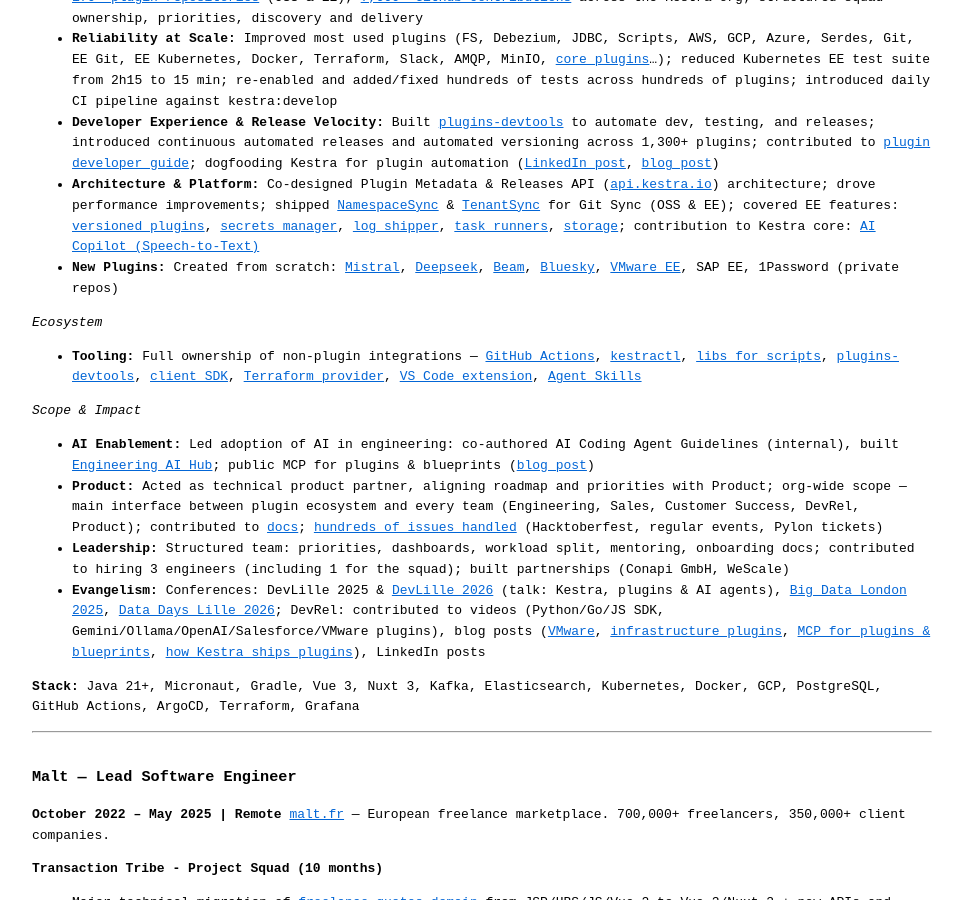
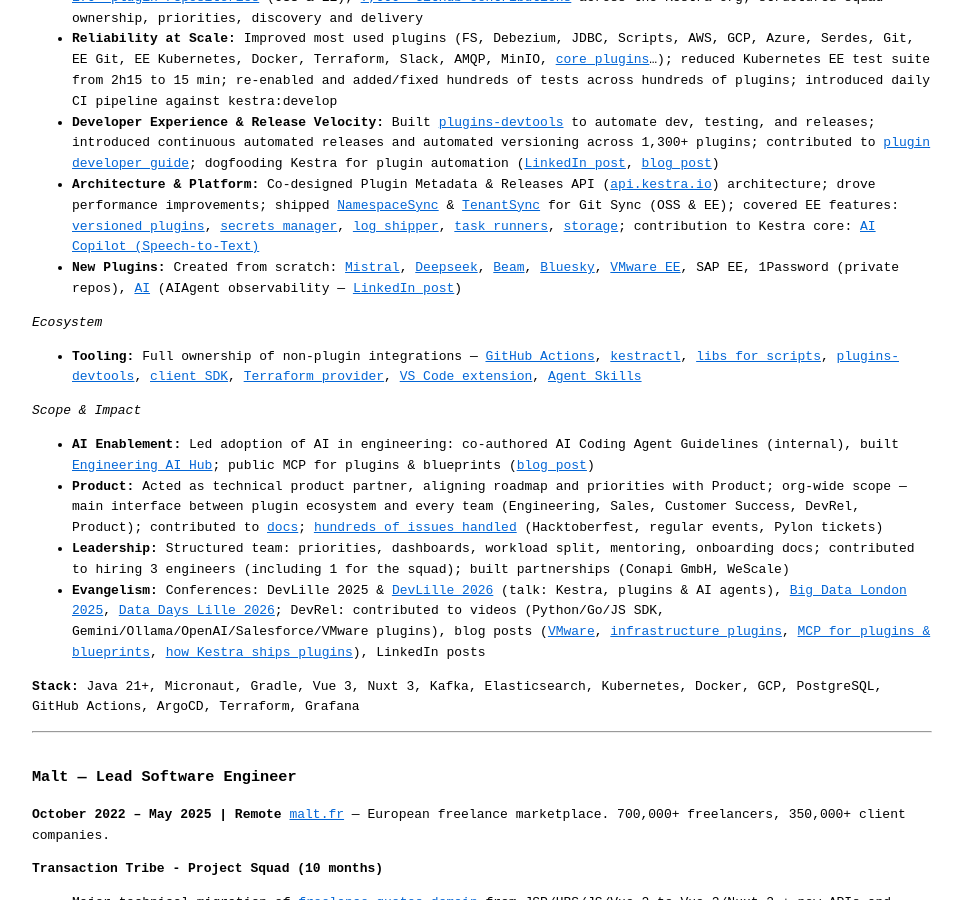
Before and after one commit to fdelbrayelle/fdelbrayelle.github.io, a Jekyll site: the page built from cv.md, in a window 1280 px wide and 900 px high, scrolled down 1795 px. Shown: the whole window, without its empty margins (158-1121 px from the left). Built offline with Jekyll 4.4.1, drawn with Linux system fonts in a browser that asks for light colours.

Commit message:
feat(cv): add plugin-ai with AIAgent observability LinkedIn post proof

```diff
--- a/_config.yml
+++ b/_config.yml
@@ -178,7 +178,7 @@
               <li><strong>Reliability at Scale:</strong> Improved most used plugins (FS, Debezium, JDBC, Scripts, AWS, GCP, Azure, Serdes, Git, EE Git, EE Kubernetes, Docker, Terraform, Slack, AMQP, MinIO, <a href="https://kestra.io/plugins/core" target="_blank" rel="noreferrer noopener">core plugins</a>…); reduced Kubernetes EE test suite from 2h15 to 15 min; re-enabled and added/fixed hundreds of tests across hundreds of plugins; introduced daily CI on kestra:develop</li>
               <li><strong>Developer Experience &amp; Release Velocity:</strong> Built <a href="https://github.com/kestra-io/plugins-devtools" target="_blank" rel="noreferrer noopener">plugins-devtools</a> to automate dev, testing, and releases; introduced continuous automated releases and automated versioning across 1300+ plugins; contributed to <a href="https://kestra.io/docs/plugin-developer-guide" target="_blank" rel="noreferrer noopener">plugin developer guide</a>; dogfooding Kestra for plugin automation (<a href="https://www.linkedin.com/posts/fdelbrayelle_kestra-opensource-dataengineering-activity-7447888978512498688-bfBr" target="_blank" rel="noreferrer noopener">LinkedIn post</a>, <a href="https://kestra.io/blogs/2026-04-27-how-kestra-ships-plugins" target="_blank" rel="noreferrer noopener">blog post</a>)</li>
               <li><strong>Architecture &amp; Platform:</strong> Co-designed Plugin Metadata &amp; Releases API (<a href="https://github.com/kestra-io/api.kestra.io" target="_blank" rel="noreferrer noopener">api.kestra.io</a>) architecture; drove performance improvements; shipped <a href="https://github.com/kestra-io/plugin-git/pull/177" target="_blank" rel="noreferrer noopener">NamespaceSync</a> &amp; <a href="https://github.com/kestra-io/plugin-git/pull/180" target="_blank" rel="noreferrer noopener">TenantSync</a> for Git Sync (OSS &amp; EE); covered EE features: <a href="https://kestra.io/docs/enterprise/instance/versioned-plugins" target="_blank" rel="noreferrer noopener">versioned plugins</a>, <a href="https://kestra.io/docs/enterprise/governance/secrets-manager" target="_blank" rel="noreferrer noopener">secrets manager</a>, <a href="https://kestra.io/docs/enterprise/governance/logshipper" target="_blank" rel="noreferrer noopener">log shipper</a>, <a href="https://kestra.io/docs/task-runners" target="_blank" rel="noreferrer noopener">task runners</a>, <a href="https://kestra.io/docs/concepts/storage" target="_blank" rel="noreferrer noopener">storage</a>; contribution to Kestra core: <a href="https://github.com/kestra-io/kestra/pull/14174" target="_blank" rel="noreferrer noopener">AI Copilot (Speech-to-Text)</a></li>
-              <li><strong>New Plugins:</strong> Created from scratch: <a href="https://github.com/kestra-io/plugin-mistral/pull/1" target="_blank" rel="noreferrer noopener">Mistral</a>, <a href="https://github.com/kestra-io/plugin-deepseek/pull/2" target="_blank" rel="noreferrer noopener">Deepseek</a>, <a href="https://github.com/kestra-io/plugin-beam/pull/5" target="_blank" rel="noreferrer noopener">Beam</a>, <a href="https://github.com/kestra-io/plugin-bluesky/pull/3" target="_blank" rel="noreferrer noopener">Bluesky</a>, <a href="https://kestra.io/blogs/control-vmware-with-kestra" target="_blank" rel="noreferrer noopener">VMware EE</a>, SAP EE, 1Password (private repos)</li>
+              <li><strong>New Plugins:</strong> Created from scratch: <a href="https://github.com/kestra-io/plugin-mistral/pull/1" target="_blank" rel="noreferrer noopener">Mistral</a>, <a href="https://github.com/kestra-io/plugin-deepseek/pull/2" target="_blank" rel="noreferrer noopener">Deepseek</a>, <a href="https://github.com/kestra-io/plugin-beam/pull/5" target="_blank" rel="noreferrer noopener">Beam</a>, <a href="https://github.com/kestra-io/plugin-bluesky/pull/3" target="_blank" rel="noreferrer noopener">Bluesky</a>, <a href="https://kestra.io/blogs/control-vmware-with-kestra" target="_blank" rel="noreferrer noopener">VMware EE</a>, SAP EE, 1Password (private repos), <a href="https://github.com/kestra-io/plugin-ai" target="_blank" rel="noreferrer noopener">AI</a> (AIAgent observability — <a href="https://www.linkedin.com/feed/update/urn:li:share:7459842060225986560/" target="_blank" rel="noreferrer noopener">LinkedIn post</a>)</li>
             </ul>
           </p>
           <p><em>Ecosystem</em>
--- a/_data/fr_site.yml
+++ b/_data/fr_site.yml
@@ -108,7 +108,7 @@
               <li><strong>Fiabilité à l'échelle :</strong> Amélioration des plugins les plus utilisés (FS, Debezium, JDBC, Scripts, AWS, GCP, Azure, Serdes, Git, EE Git, EE Kubernetes, Docker, Terraform, Slack, AMQP, MinIO, <a href="https://kestra.io/plugins/core" target="_blank" rel="noreferrer noopener">core plugins</a>…) ; réduction de la suite de tests Kubernetes EE de 2h15 à 15 min ; réactivation et ajout/correction de centaines de tests sur des centaines de plugins ; CI quotidienne sur kestra:develop</li>
               <li><strong>Expérience développeur &amp; vélocité des releases :</strong> Construction de <a href="https://github.com/kestra-io/plugins-devtools" target="_blank" rel="noreferrer noopener">plugins-devtools</a> pour automatiser le développement, les tests et les releases ; releases continues automatisées et versionnage automatique sur 1300+ plugins ; contribution au <a href="https://kestra.io/docs/plugin-developer-guide" target="_blank" rel="noreferrer noopener">guide développeur de plugins</a> ; dogfooding de Kestra pour l'automatisation des plugins (<a href="https://www.linkedin.com/posts/fdelbrayelle_kestra-opensource-dataengineering-activity-7447888978512498688-bfBr" target="_blank" rel="noreferrer noopener">post LinkedIn</a>, <a href="https://kestra.io/blogs/2026-04-27-how-kestra-ships-plugins" target="_blank" rel="noreferrer noopener">article de blog</a>)</li>
               <li><strong>Architecture &amp; Plateforme :</strong> Co-conception de l'architecture de l'API Plugin Metadata &amp; Releases (<a href="https://github.com/kestra-io/api.kestra.io" target="_blank" rel="noreferrer noopener">api.kestra.io</a>) ; amélioration des performances ; implémentation de <a href="https://github.com/kestra-io/plugin-git/pull/177" target="_blank" rel="noreferrer noopener">NamespaceSync</a> &amp; <a href="https://github.com/kestra-io/plugin-git/pull/180" target="_blank" rel="noreferrer noopener">TenantSync</a> pour le Git Sync (OSS &amp; EE) ; couverture des fonctionnalités EE : <a href="https://kestra.io/docs/enterprise/instance/versioned-plugins" target="_blank" rel="noreferrer noopener">plugins versionnés</a>, <a href="https://kestra.io/docs/enterprise/governance/secrets-manager" target="_blank" rel="noreferrer noopener">secrets manager</a>, <a href="https://kestra.io/docs/enterprise/governance/logshipper" target="_blank" rel="noreferrer noopener">log shipper</a>, <a href="https://kestra.io/docs/task-runners" target="_blank" rel="noreferrer noopener">task runners</a>, <a href="https://kestra.io/docs/concepts/storage" target="_blank" rel="noreferrer noopener">storage</a> ; contribution au cœur de Kestra : <a href="https://github.com/kestra-io/kestra/pull/14174" target="_blank" rel="noreferrer noopener">AI Copilot (Speech-to-Text)</a></li>
-              <li><strong>Nouveaux plugins :</strong> Création from scratch : <a href="https://github.com/kestra-io/plugin-mistral/pull/1" target="_blank" rel="noreferrer noopener">Mistral</a>, <a href="https://github.com/kestra-io/plugin-deepseek/pull/2" target="_blank" rel="noreferrer noopener">Deepseek</a>, <a href="https://github.com/kestra-io/plugin-beam/pull/5" target="_blank" rel="noreferrer noopener">Beam</a>, <a href="https://github.com/kestra-io/plugin-bluesky/pull/3" target="_blank" rel="noreferrer noopener">Bluesky</a>, <a href="https://kestra.io/blogs/control-vmware-with-kestra" target="_blank" rel="noreferrer noopener">VMware EE</a>, SAP EE, 1Password (repos privés)</li>
+              <li><strong>Nouveaux plugins :</strong> Création from scratch : <a href="https://github.com/kestra-io/plugin-mistral/pull/1" target="_blank" rel="noreferrer noopener">Mistral</a>, <a href="https://github.com/kestra-io/plugin-deepseek/pull/2" target="_blank" rel="noreferrer noopener">Deepseek</a>, <a href="https://github.com/kestra-io/plugin-beam/pull/5" target="_blank" rel="noreferrer noopener">Beam</a>, <a href="https://github.com/kestra-io/plugin-bluesky/pull/3" target="_blank" rel="noreferrer noopener">Bluesky</a>, <a href="https://kestra.io/blogs/control-vmware-with-kestra" target="_blank" rel="noreferrer noopener">VMware EE</a>, SAP EE, 1Password (repos privés), <a href="https://github.com/kestra-io/plugin-ai" target="_blank" rel="noreferrer noopener">AI</a> (observabilité AIAgent — <a href="https://www.linkedin.com/feed/update/urn:li:share:7459842060225986560/" target="_blank" rel="noreferrer noopener">post LinkedIn</a>)</li>
             </ul>
           </p>
           <p><em>Écosystème</em>
--- a/cv.md
+++ b/cv.md
@@ -85,7 +85,7 @@
 - **Reliability at Scale:** Improved most used plugins (FS, Debezium, JDBC, Scripts, AWS, GCP, Azure, Serdes, Git, EE Git, EE Kubernetes, Docker, Terraform, Slack, AMQP, MinIO, [core plugins](https://kestra.io/plugins/core)…); reduced Kubernetes EE test suite from 2h15 to 15 min; re-enabled and added/fixed hundreds of tests across hundreds of plugins; introduced daily CI pipeline against kestra:develop
 - **Developer Experience & Release Velocity:** Built [plugins-devtools](https://github.com/kestra-io/plugins-devtools) to automate dev, testing, and releases; introduced continuous automated releases and automated versioning across 1,300+ plugins; contributed to [plugin developer guide](https://kestra.io/docs/plugin-developer-guide); dogfooding Kestra for plugin automation ([LinkedIn post](https://www.linkedin.com/posts/fdelbrayelle_kestra-opensource-dataengineering-activity-7447888978512498688-bfBr), [blog post](https://kestra.io/blogs/2026-04-27-how-kestra-ships-plugins))
 - **Architecture & Platform:** Co-designed Plugin Metadata & Releases API ([api.kestra.io](https://github.com/kestra-io/api.kestra.io)) architecture; drove performance improvements; shipped [NamespaceSync](https://github.com/kestra-io/plugin-git/pull/177) & [TenantSync](https://github.com/kestra-io/plugin-git/pull/180) for Git Sync (OSS & EE); covered EE features: [versioned plugins](https://kestra.io/docs/enterprise/instance/versioned-plugins), [secrets manager](https://kestra.io/docs/enterprise/governance/secrets-manager), [log shipper](https://kestra.io/docs/enterprise/governance/logshipper), [task runners](https://kestra.io/docs/task-runners), [storage](https://kestra.io/docs/concepts/storage); contribution to Kestra core: [AI Copilot (Speech-to-Text)](https://github.com/kestra-io/kestra/pull/14174)
-- **New Plugins:** Created from scratch: [Mistral](https://github.com/kestra-io/plugin-mistral/pull/1), [Deepseek](https://github.com/kestra-io/plugin-deepseek/pull/2), [Beam](https://github.com/kestra-io/plugin-beam/pull/5), [Bluesky](https://github.com/kestra-io/plugin-bluesky/pull/3), [VMware EE](https://kestra.io/blogs/control-vmware-with-kestra), SAP EE, 1Password (private repos)
+- **New Plugins:** Created from scratch: [Mistral](https://github.com/kestra-io/plugin-mistral/pull/1), [Deepseek](https://github.com/kestra-io/plugin-deepseek/pull/2), [Beam](https://github.com/kestra-io/plugin-beam/pull/5), [Bluesky](https://github.com/kestra-io/plugin-bluesky/pull/3), [VMware EE](https://kestra.io/blogs/control-vmware-with-kestra), SAP EE, 1Password (private repos), [AI](https://github.com/kestra-io/plugin-ai) (AIAgent observability — [LinkedIn post](https://www.linkedin.com/feed/update/urn:li:share:7459842060225986560/))
 
 *Ecosystem*
 
```
Also changed, not shown: fr/cv.md (+1 -1 lines).
